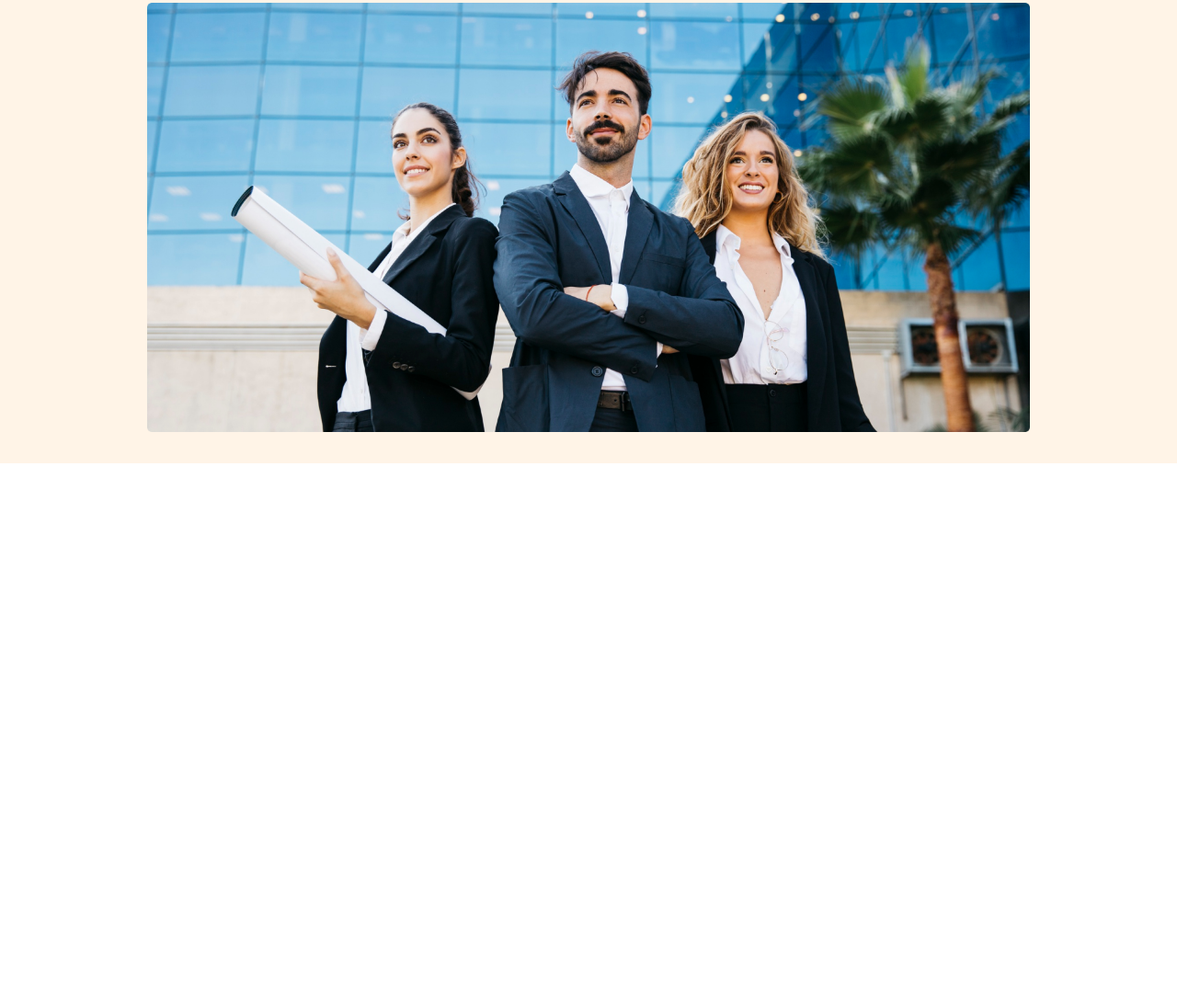
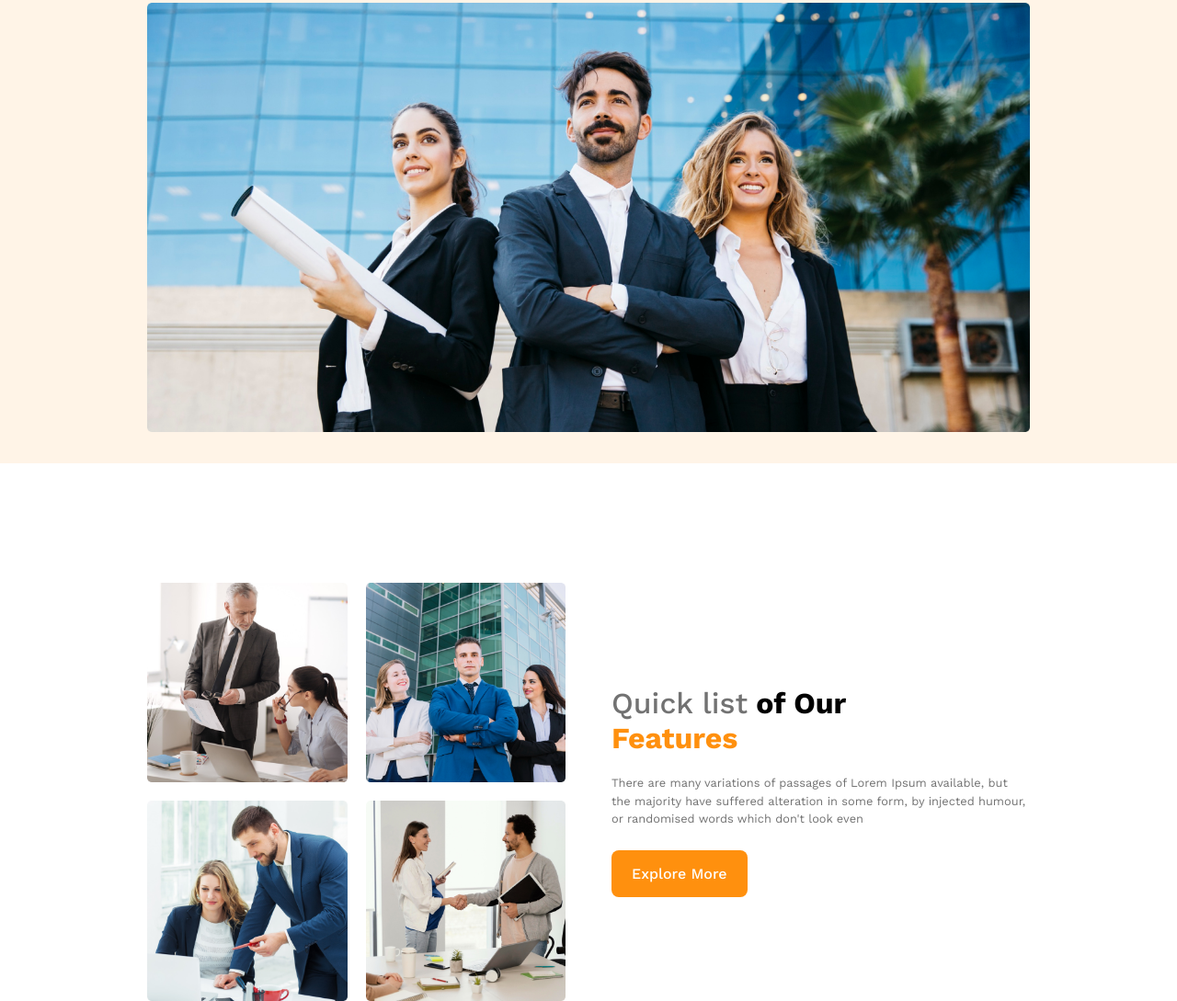
Before and after one commit to Aslam168/g3-architects, a plain HTML site: page index.html in a window 1280 px wide. Shown: the part 454-1543 px from the top of the page at 92% size. Before the commit the page ends 958 px from the top, so only its background shows below. Drawn offline with nearby package versions, Linux system fonts and the light colour scheme.

Commit message:
added teams section

```diff
--- a/index.html
+++ b/index.html
@@ -61,6 +61,28 @@
 
     <main>
 
+         <!-- teams section -->
+
+         <section class="teams container">
+
+              <div class="team-img">
+                    <img src="images/team1.png" alt="">
+                    <img src="images/team2.png" alt="">
+                    <img src="images/team3.png" alt="">
+                    <img src="images/team4.png" alt="">
+              </div>
+
+              <div class="team-content">
+                    <h1><span style="color: #727272; font-weight: 500;">Quick list</span> of Our <br> <span style="color: #ff900e;">Features</span></h1>
+                    <p class="primary-text-clr">There are many variations of passages of Lorem Ipsum available,
+                    but the majority have suffered alteration in some form, by injected
+                    humour, or randomised words which don't look even
+                    </p>
+                    <button class="primary-btn">Explore More</button>
+              </div>
+
+         </section>
+
     </main>
 
 <!-- main area ends here -->
--- a/styles/style.css
+++ b/styles/style.css
@@ -89,6 +89,41 @@ nav.navbar h1 {
 }
 
 
+/* teams section related styles */
+
+section.teams {
+    display: flex;
+    gap: 50px;
+    align-items: center;
+    padding-top: 130px;
+}
+
+.team-img {
+    display: grid;
+    grid-template-columns: repeat(2, 1fr);
+    gap: 20px;
+    width: 50%;
+}
+
+.team-img img {
+    width: 100%;
+}
+
+.team-content {
+    width: 50%;
+}
+
+.team-content h1 {
+    font-size: 2rem;
+    margin-bottom: 20px;
+}
+
+.team-content p {
+    line-height: 1.2rem;
+    margin-bottom: 25px;
+}
+
+
 
 /* responsive related styles */
 
@@ -96,7 +131,7 @@ nav.navbar h1 {
 /* responsive for small devices */
 
 @media screen and (max-width: 576px) {
-    .navbar, .navbar-links{
+    .navbar, .navbar-links, section.teams{
         flex-direction: column;
     }
 
@@ -117,4 +152,23 @@ nav.navbar h1 {
     .banner-content h1 {
     font-size: 1.8rem;
     }
+
+    ul.navbar-links li{
+        margin-left: 0px;
+    }
+
+    /* teams section related styles */
+
+    .teams{
+        padding-top: 100px;
+    }
+
+    .team-img{
+        grid-template-columns: repeat(1, 1fr);
+        width: 100%;
+    }
+
+    .team-content{
+        width: 100%;
+    }
 }
```
